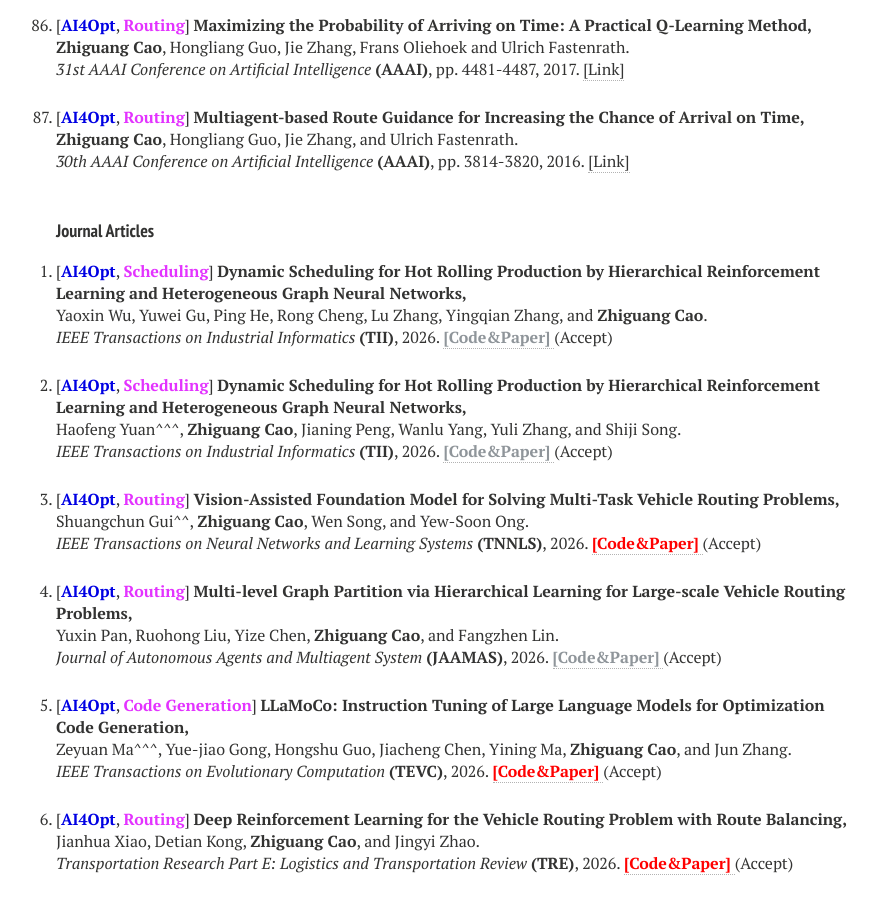
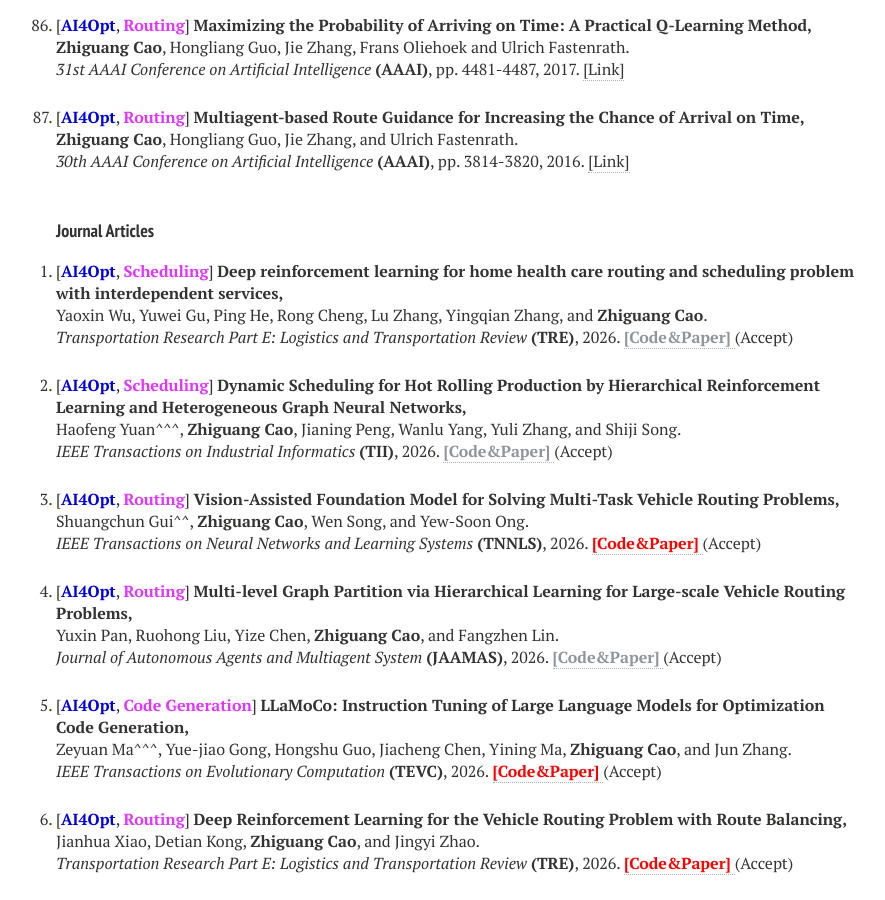
Before and after one commit to zhiguangcaosg/zhiguangcaosg.github.io, a Jekyll site: the page built from publications.md, in a window 1280 px wide and 900 px high, scrolled down 9105 px. Shown: the whole window, without its empty margins (264-1149 px from the left). Built offline with Jekyll 4.4.1, drawn with Linux system fonts in a browser that asks for light colours; nearby versions of some CDN libraries.

Commit message:
Update publications.html

```diff
--- a/_layouts/publications.html
+++ b/_layouts/publications.html
@@ -872,9 +872,9 @@ div.bibtex pre { font-size: 75%; overflow: auto;  width: 100%; padding: 0em 0em;
 
 <li>
 <p>
-[<font color="#0000E3"><b>AI4Opt</b></font>, <font color="#E333FF"><b>Scheduling</b></font>] <b>Dynamic Scheduling for Hot Rolling Production by Hierarchical Reinforcement Learning and Heterogeneous Graph Neural Networks,</b>
+[<font color="#0000E3"><b>AI4Opt</b></font>, <font color="#E333FF"><b>Scheduling</b></font>] <b>Deep reinforcement learning for home health care routing and scheduling problem with interdependent services,</b>
 <br>Yaoxin Wu, Yuwei Gu, Ping He, Rong Cheng, Lu Zhang, Yingqian Zhang, and <b>Zhiguang Cao</b>.<br>
-<i> IEEE Transactions on Industrial Informatics</i> <b>(TII)</b>, 2026.  <a href="https://zhiguangcaosg.github.io/publications/"> <font color="#8F959A"><b>[Code&Paper]</b> </font></a> (Accept)
+<i> Transportation Research Part E: Logistics and Transportation Review</i> <b>(TRE)</b>, 2026.  <a href="https://zhiguangcaosg.github.io/publications/"> <font color="#8F959A"><b>[Code&Paper]</b> </font></a> (Accept)
 </p>
 </li>
 
```
